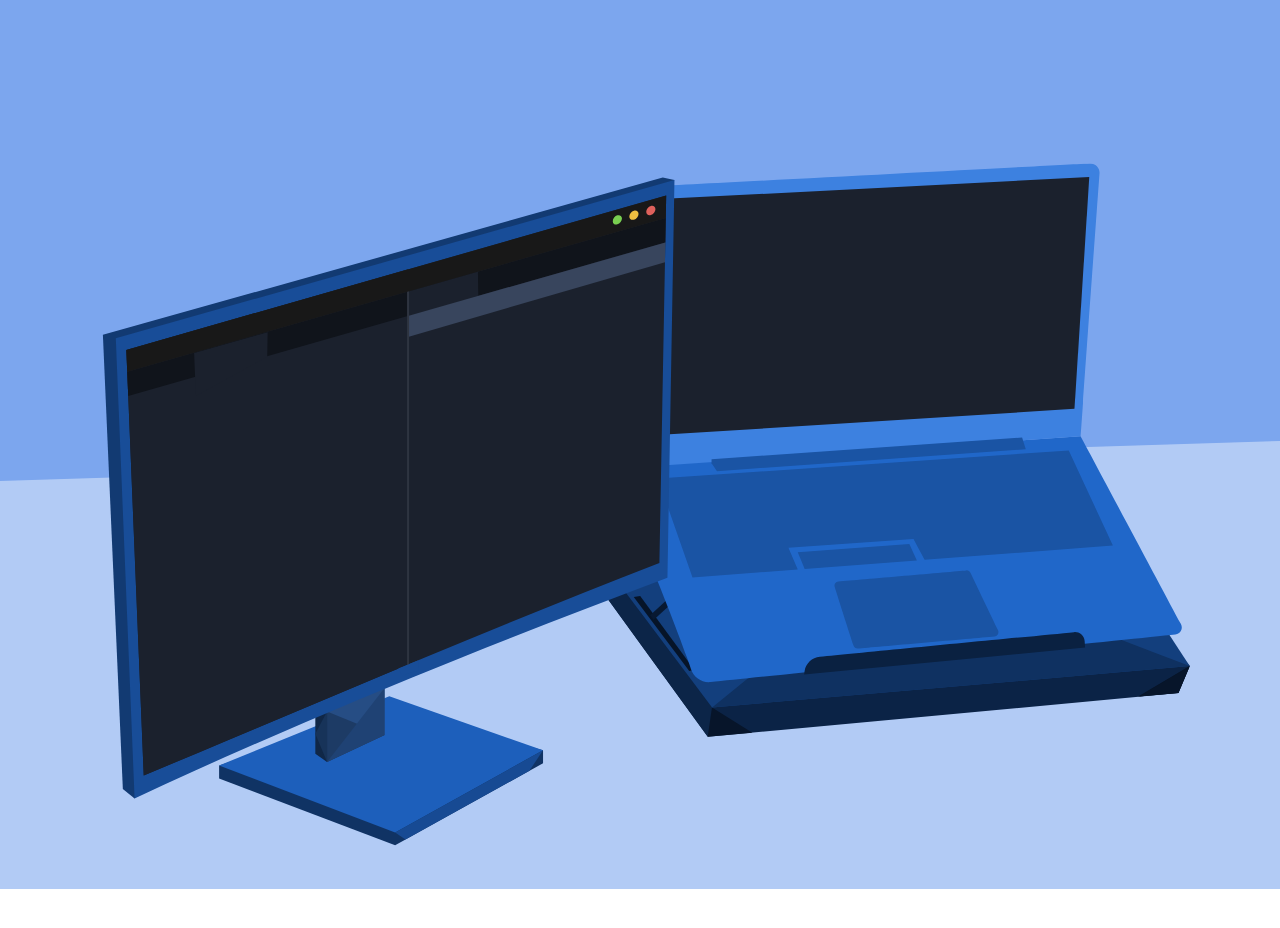
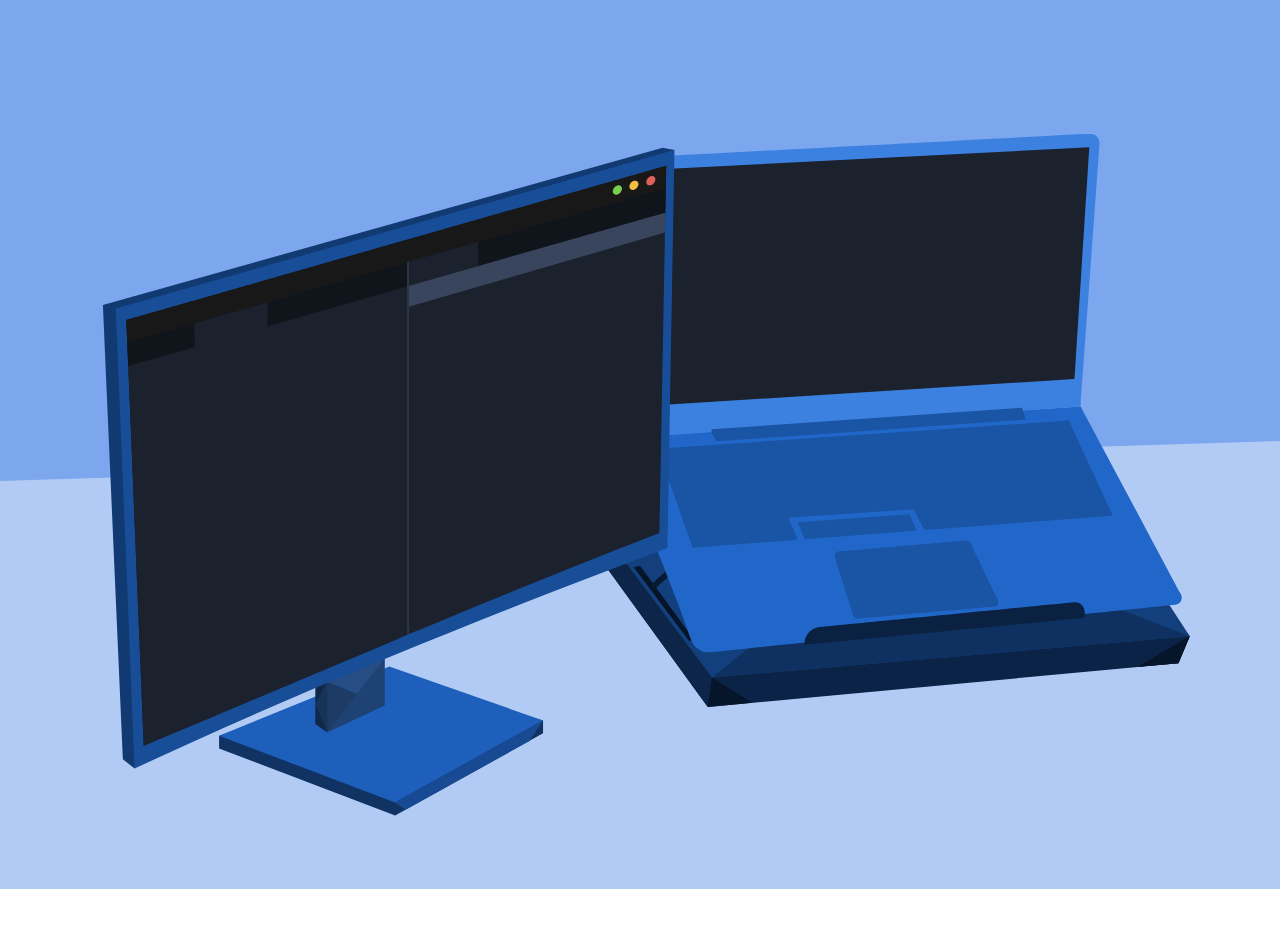
Before and after one commit to sfusurge/surge_website, a React (Create React App) app: page /path in a window 1280 px wide. Shown: the part 360-1288 px from the top of the page. Built offline with nearby package versions, Linux system fonts and the light colour scheme.

Commit message:
Remove links

```diff
--- a/src/components/Leetcode.js
+++ b/src/components/Leetcode.js
@@ -1,4 +1,3 @@
-import useMediaQuery from '../utils/useMediaQuery'
 import LeetcodeText from './LeetcodeText.js'
 import laptopMonitor from '../assets/laptop-monitor.svg'
 import styles from '../css/Leetcode.module.css'
@@ -10,7 +9,11 @@ const Leetcode = props => {
         <LeetcodeText />
       </div>
       <div className={styles.innerContainer}>
-        <img src={laptopMonitor} className={styles.image}></img>
+        <img
+          src={laptopMonitor}
+          className={styles.image}
+          alt="Laptop Monitor"
+        ></img>
       </div>
     </div>
   )
--- a/src/components/LeetcodeText.js
+++ b/src/components/LeetcodeText.js
@@ -1,4 +1,3 @@
-import useMediaQuery from '../utils/useMediaQuery'
 import styles from '../css/LeetcodeText.module.css'
 
 const LeetcodeText = props => {
@@ -11,7 +10,12 @@ const LeetcodeText = props => {
         helps students to excel in technical interviews.
       </p>
       <div className={styles.linkContainer}>
-        <a>
+        <a
+          className={styles.clearLinks}
+          href="https://www.facebook.com/sfusurge/"
+          target="_blank"
+          rel="noreferrer"
+        >
           <div className={styles.btnContainer}>
             <p className={styles.btnText}>Facebook Event</p>
           </div>
--- a/src/css/Leetcode.module.css
+++ b/src/css/Leetcode.module.css
@@ -15,5 +15,5 @@
   width: 85%;
   margin-left: 8%;
   margin-right: 8%;
-  transform: translateY(calc(-50% + 5vw));
+  transform: translateY(-45%);
 }
--- a/src/css/LeetcodeText.module.css
+++ b/src/css/LeetcodeText.module.css
@@ -38,3 +38,8 @@
 .linkContainer {
   width: 94%;
 }
+
+.clearLinks {
+  border: none;
+  text-decoration: none;
+}
```
